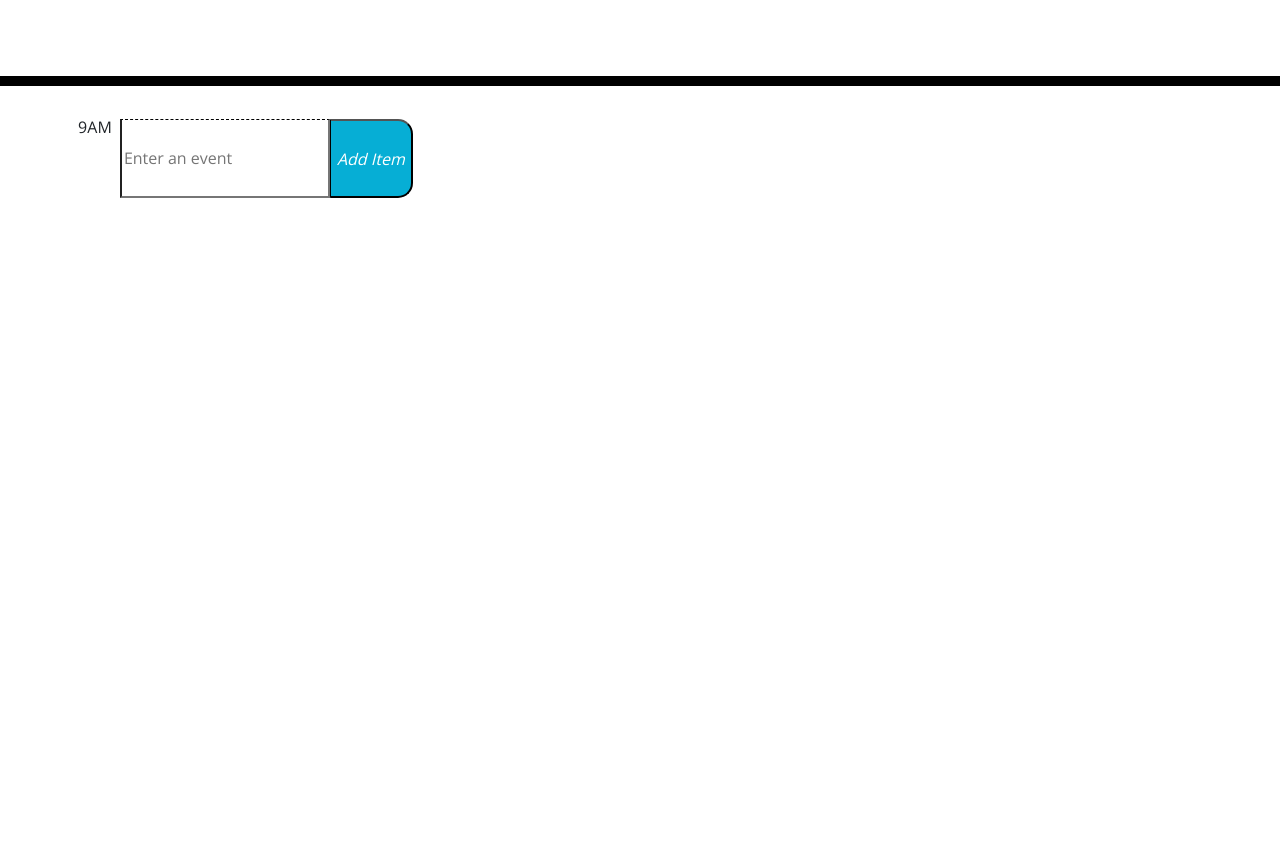
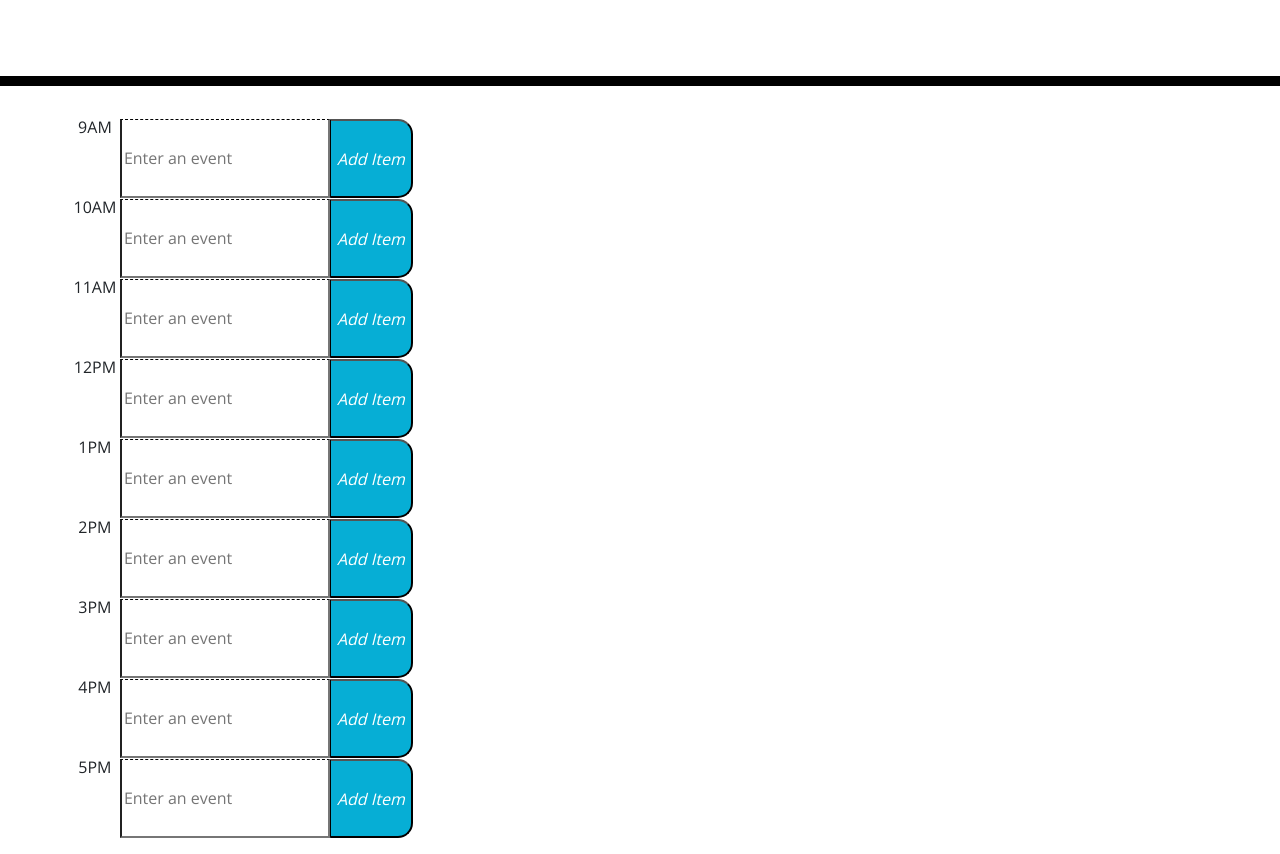
Before and after one commit to MRAx09/homework-5, a plain HTML site: page index.html in a window 1280 px wide. Shown: the part 182-1036 px from the top of the page. Before the commit the page ends 800 px from the top, so only its background shows below. Drawn offline with nearby package versions, Linux system fonts and the light colour scheme.

Commit message:
added elements

```diff
--- a/index.html
+++ b/index.html
@@ -37,6 +37,62 @@
             <button class="saveBtn"><i>Add Item</i></button>
           </div>
         </div>
+
+        <div class="time-block">
+          <div class="row">10AM
+            <input type="text" class="hour" id="textarea" name="textarea" placeholder="Enter an event" />
+            <button class="saveBtn"><i>Add Item</i></button>
+          </div>
+        </div>
+
+        <div class="time-block">
+          <div class="row">11AM
+            <input type="text" class="hour" id="textarea" name="textarea" placeholder="Enter an event" />
+            <button class="saveBtn"><i>Add Item</i></button>
+          </div>
+        </div>
+
+        <div class="time-block">
+          <div class="row">12PM
+            <input type="text" class="hour" id="textarea" name="textarea" placeholder="Enter an event" />
+            <button class="saveBtn"><i>Add Item</i></button>
+          </div>
+        </div>
+
+        <div class="time-block">
+          <div class="row">1PM
+            <input type="text" class="hour" id="textarea" name="textarea" placeholder="Enter an event" />
+            <button class="saveBtn"><i>Add Item</i></button>
+          </div>
+        </div>
+
+        <div class="time-block">
+          <div class="row">2PM
+            <input type="text" class="hour" id="textarea" name="textarea" placeholder="Enter an event" />
+            <button class="saveBtn"><i>Add Item</i></button>
+          </div>
+        </div>
+
+        <div class="time-block">
+          <div class="row">3PM
+            <input type="text" class="hour" id="textarea" name="textarea" placeholder="Enter an event" />
+            <button class="saveBtn"><i>Add Item</i></button>
+          </div>
+        </div>
+
+        <div class="time-block">
+          <div class="row">4PM
+            <input type="text" class="hour" id="textarea" name="textarea" placeholder="Enter an event" />
+            <button class="saveBtn"><i>Add Item</i></button>
+          </div>
+        </div>
+
+        <div class="time-block">
+          <div class="row">5PM
+            <input type="text" class="hour" id="textarea" name="textarea" placeholder="Enter an event" />
+            <button class="saveBtn"><i>Add Item</i></button>
+          </div>
+        </div>
       </form>
 
       <ul id="event-list"></ul>
```
